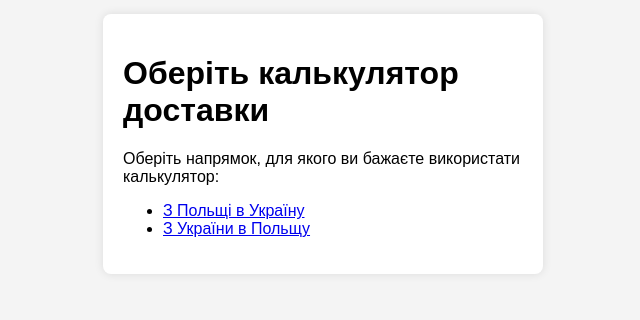
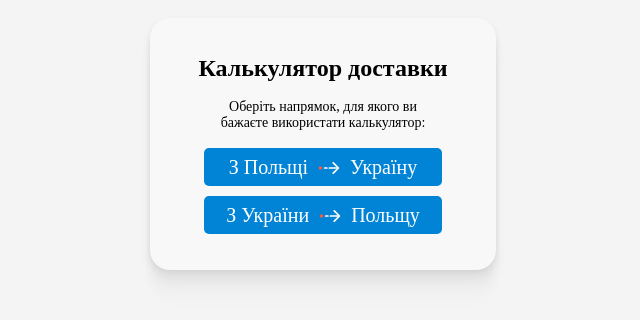
Before and after one commit to MaksymOvcharenko/Calculator-Cargo-Ivancom, a plain HTML site: page index.html in a window 1280 px wide. Shown: the part 264-584 px from the top of the page, without its empty margins (317-957 px from the left). Drawn offline with Linux system fonts and the light colour scheme.

Commit message:
corect style

```diff
--- a/index.html
+++ b/index.html
@@ -8,11 +8,29 @@
   </head>
   <body>
     <div class="container">
-      <h1>Оберіть калькулятор доставки</h1>
-      <p>Оберіть напрямок, для якого ви бажаєте використати калькулятор:</p>
-      <ul>
-        <li><a href="poland_to_ukraine.html">З Польщі в Україну</a></li>
-        <li><a href="ukraine_to_poland.html">З України в Польщу</a></li>
+      <h1 class="general-h1">Калькулятор доставки</h1>
+      <p class="general-p">
+        Оберіть напрямок, для якого ви бажаєте використати калькулятор:
+      </p>
+      <ul class="general-ul">
+        <li class="general-li">
+          <a class="general-a" href="poland_to_ukraine.html"
+            >З Польщі
+            <svg class="svg-sparow" width="32" height="12">
+              <use href="./image/icons.svg#icon-sparow"></use>
+            </svg>
+            Україну</a
+          >
+        </li>
+        <li class="general-li">
+          <a class="general-a" href="ukraine_to_poland.html"
+            >З України
+            <svg class="svg-sparow" width="32" height="12">
+              <use href="./image/icons.svg#icon-sparow"></use>
+            </svg>
+            Польщу</a
+          >
+        </li>
       </ul>
     </div>
   </body>
--- a/styles.css
+++ b/styles.css
@@ -12,12 +12,75 @@ body {
 .container {
   background: white;
   padding: 20px;
-  border-radius: 8px;
-  box-shadow: 0 0 10px rgba(0, 0, 0, 0.1);
-  width: 400px;
+  border-radius: 20px;
+  background: #f8f8f8;
+
+  /* тень 2 */
+  box-shadow: 0px 52px 14px 0px rgba(110, 110, 110, 0),
+    0px 33px 13px 0px rgba(110, 110, 110, 0.01),
+    0px 19px 11px 0px rgba(110, 110, 110, 0.05),
+    0px 8px 8px 0px rgba(110, 110, 110, 0.09),
+    0px 2px 5px 0px rgba(110, 110, 110, 0.1);
+  width: 306px;
   max-height: 100vh; /* Додаємо для обмеження висоти контейнера */
   overflow-y: auto; /* Додаємо для можливості гортання всередині контейнера */
 }
+
+.general-h1 {
+  color: #000;
+  text-align: center;
+  font-family: "Tilda Sans";
+  font-size: 24px;
+  font-style: normal;
+  font-weight: 600;
+  line-height: 120%; /* 28.8px */
+}
+.general-p {
+  margin: 0 auto;
+  width: 211px;
+  color: #000;
+  text-align: center;
+  font-family: "Tilda Sans";
+  font-size: 14px;
+  font-style: normal;
+  font-weight: 400;
+  line-height: 120%; /* 16.8px */
+}
+.general-ul {
+  display: flex;
+  flex-direction: column;
+  justify-content: center;
+  align-items: center;
+  gap: 10px;
+  padding-left: 0;
+  padding-right: 0;
+  list-style: none;
+}
+.general-li {
+  width: 238px;
+  height: 38px;
+  display: flex;
+  justify-content: center;
+  align-items: center;
+  border-radius: 5px;
+  background-color: #0184d6;
+
+  &:hover,
+  &:focus {
+    background-color: #05173b;
+  }
+}
+.general-a {
+  text-decoration: none;
+  color: #fff;
+  text-align: center;
+  font-family: "Tilda Sans";
+  font-size: 20px;
+  font-style: normal;
+  font-weight: 400;
+  line-height: 120%; /* 24px */
+}
+
 #ua-pl-cont {
   margin-top: 70px;
 }
```
Also changed, not shown: image/icons.svg (added).
